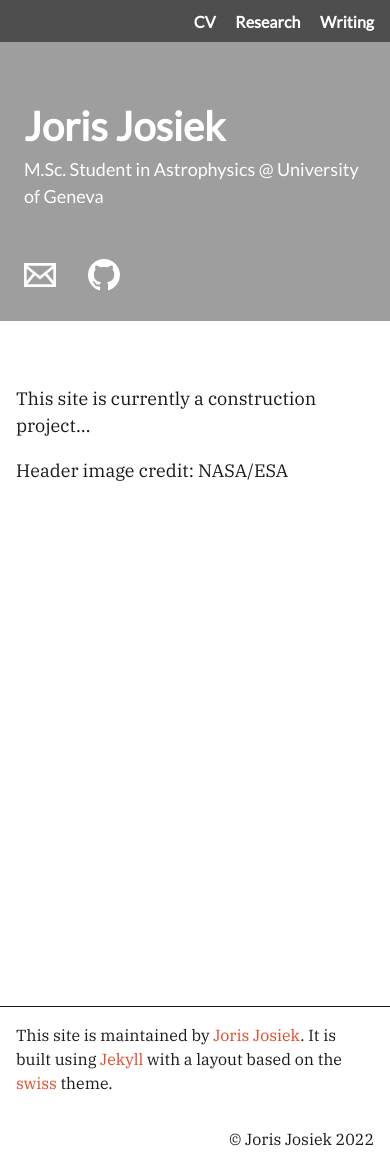
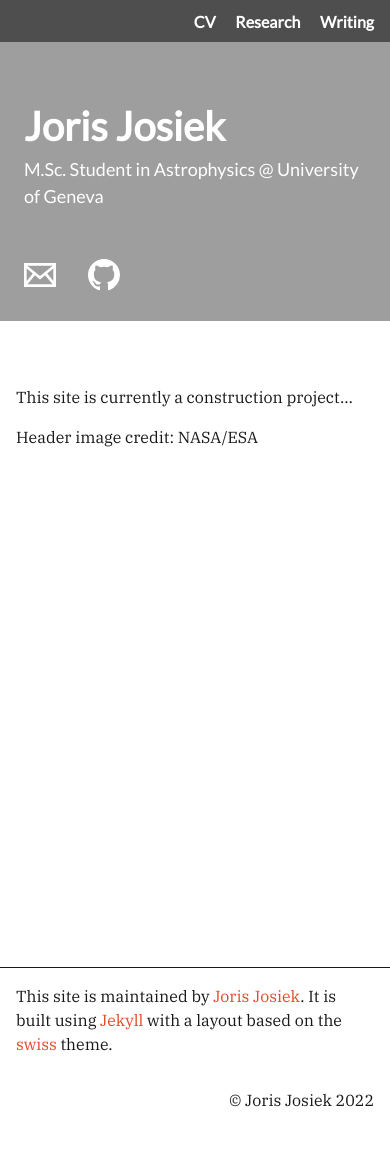
Before and after one commit to JorisJosiek/jorisjosiek.github.io, a Jekyll site: the page built from index.md, in a window 390 px wide. Built offline with Jekyll 4.4.1, drawn with Linux system fonts in a browser that asks for light colours; after the commit the page ends 1128 px from its top, so only the background shows below that.

Commit message:
Changed mobile body font size.

```diff
--- a/_sass/_components.scss
+++ b/_sass/_components.scss
@@ -27,12 +27,17 @@ code {
   }
 
   p, ol, ul {
-    font-size: $prose-font-size;
+
     margin-bottom: 1em;
     width: 100%;
 
     @media (min-width: $breakpoint-lg) {
+      font-size: $prose-font-size;
       width: (12 / 12 * 100%); // matches col-10
+    }
+
+    @media (max-width: $breakpoint-lg) {
+      font-size: $prose-size-mobile;
     }
 
   }
```
